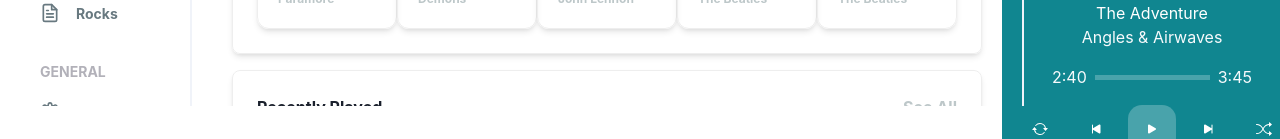
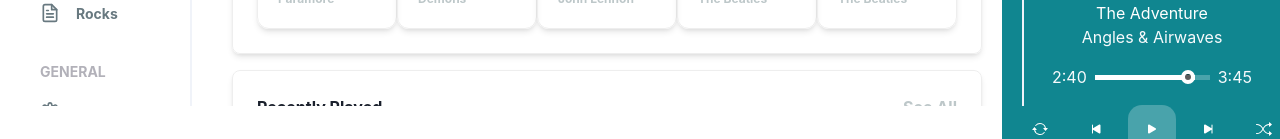
Before and after one commit to ChanReact/music-app, a Next.js app: page / in a window 1280 px wide. Shown: the part 694-833 px from the top of the page. Built offline with nearby package versions, Linux system fonts and the light colour scheme.

Commit message:
Update Musicplayer.js

```diff
--- a/components/Musicplayer.js
+++ b/components/Musicplayer.js
@@ -32,7 +32,11 @@ const Musicplayer = () => {
            </Flex>
            <HStack spacing={2} w="200px">
                <Text color="gray.50">2:40</Text>
-               <Box w="180px" h=".3em" bg="whiteAlpha.400"></Box>
+               <Box w="180px" h=".3em" bg="whiteAlpha.400" >
+                   <Box w="100px" h="100%" bg="white" position="relative">
+                       <Box border="4px solid white" mt="-5px" ml="-10px" w="14px" h="14px" position="absolute" right="0" bgColor="blackAlpha.700"  rounded="100%" zIndex="10"></Box>
+                   </Box>
+               </Box>
                <Text color="gray.50">3:45</Text>
            </HStack>
            <HStack>
```
